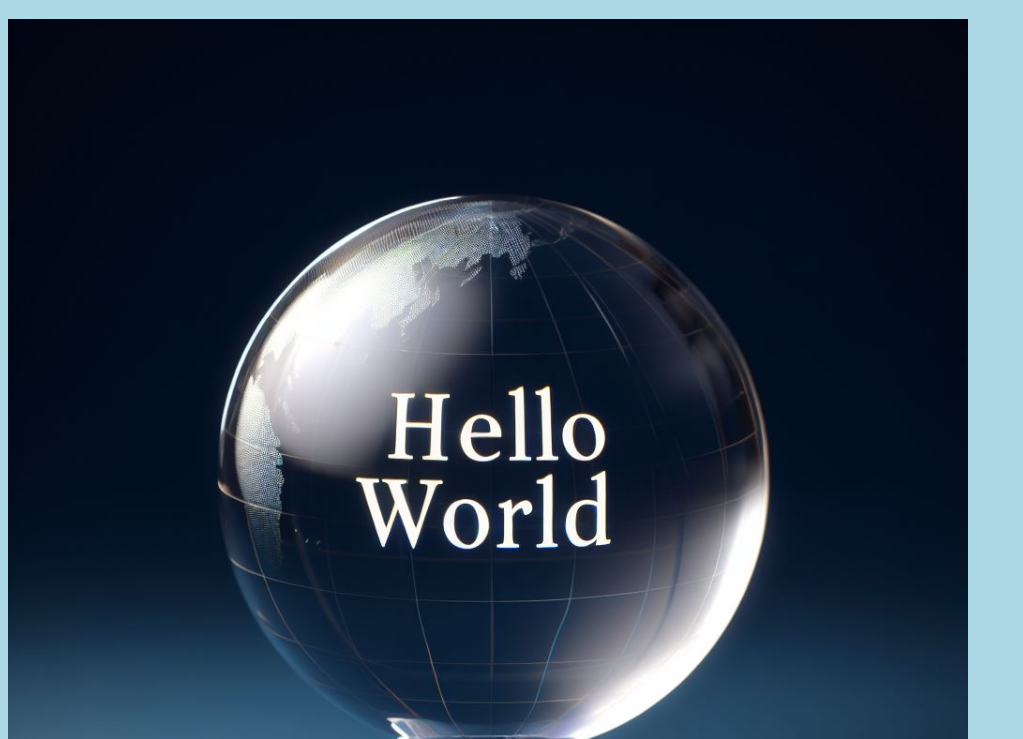
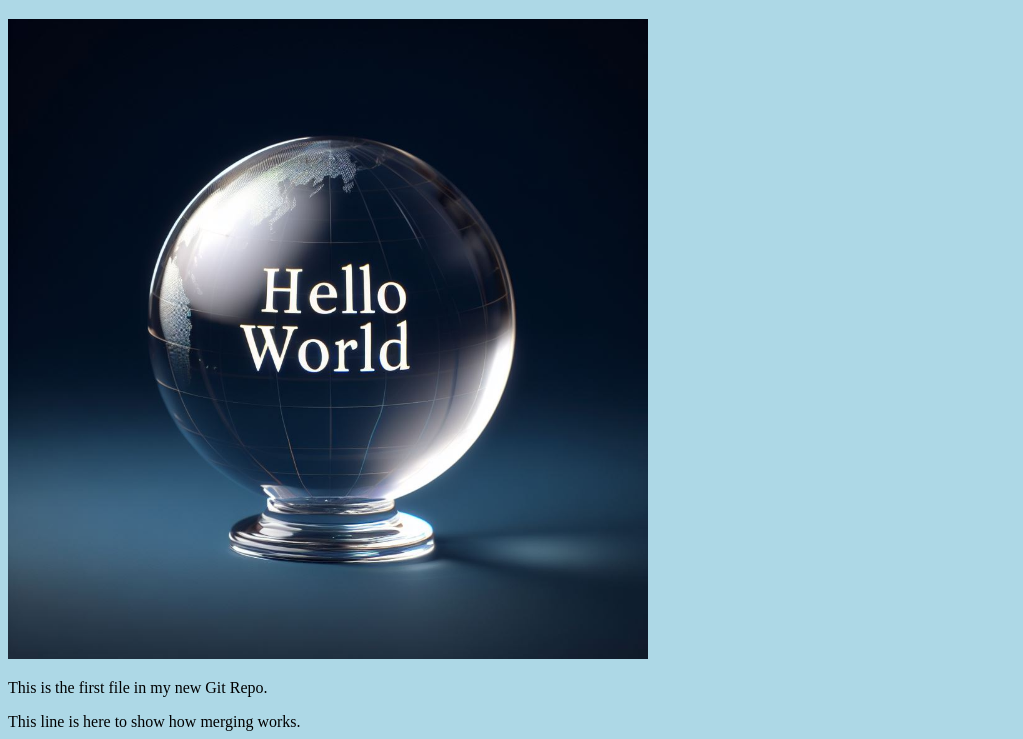
Before and after one commit to hepzdel/hello-world, a plain HTML site: page index.html in a window 1280 px wide. Shown: the part 61-800 px from the top of the page, without its empty margins (0-1023 px from the left). Drawn offline with Linux system fonts and the light colour scheme; files whose address does not match are found by name.

Commit message:
Updated index.html. Resized image

```diff
--- a/index.html
+++ b/index.html
@@ -7,7 +7,7 @@
 <body>
 
 <h1>Hello world!</h1>
-<div><img src="C:\Users\moses\Desktop\NOTE\skyline class\MyProject\img_hello_world.jpg" alt="Hello World from Space" style="width:100%;max-width:960px"></div>
+<div><img src="C:\Users\moses\Desktop\NOTE\skyline class\MyProject\img_hello_world.jpg" alt="Hello World from Space" style="width:100%;max-width:640px"></div>
 <p>This is the first file in my new Git Repo.</p>
 <p>This line is here to show how merging works.</p>
 <div><img src="C:\Users\moses\Desktop\NOTE\skyline class\MyProject\img_hello_git.jpg" alt="Hello Git" style="width:100%;max-width:640px"></div>
```
